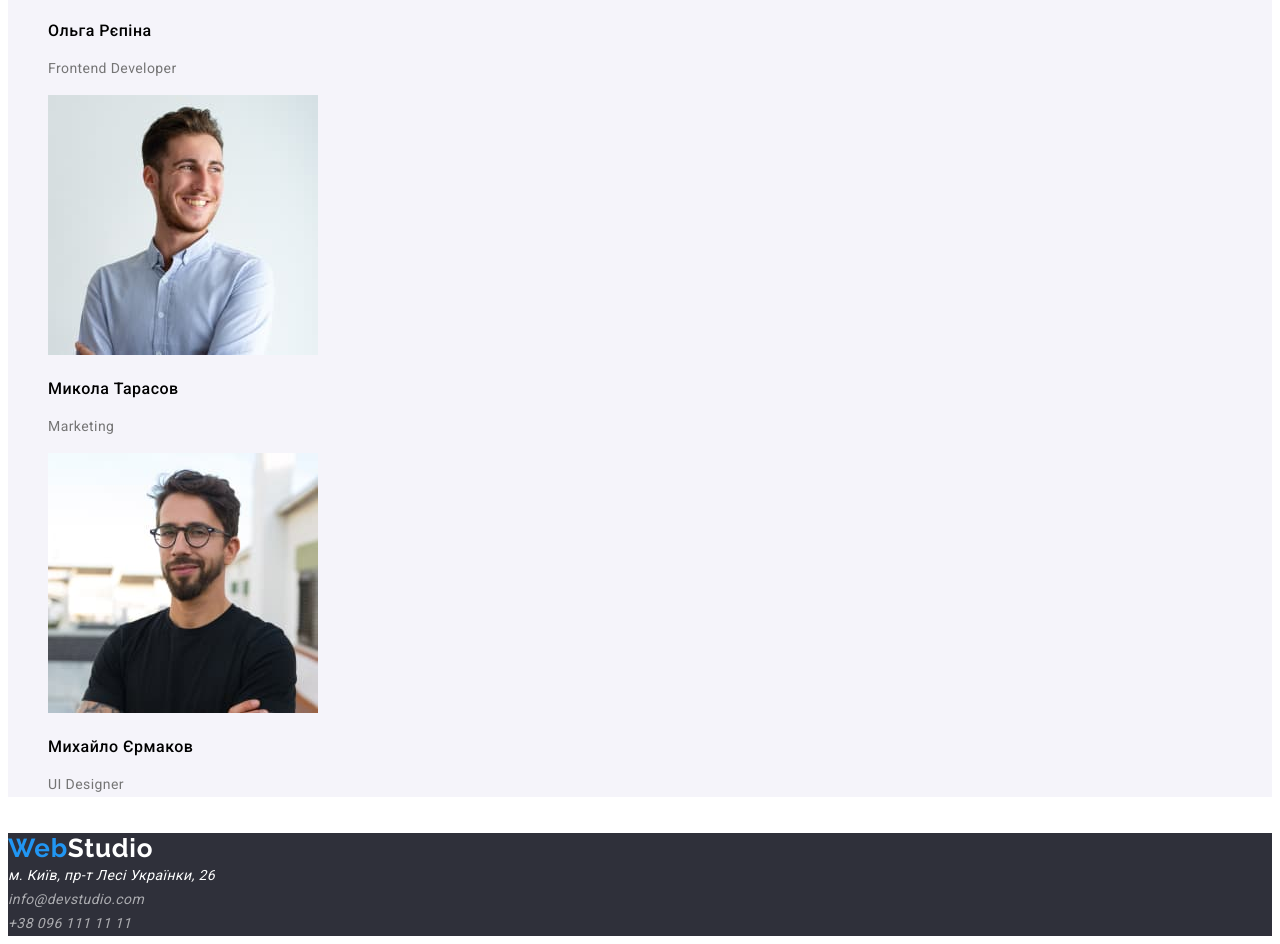
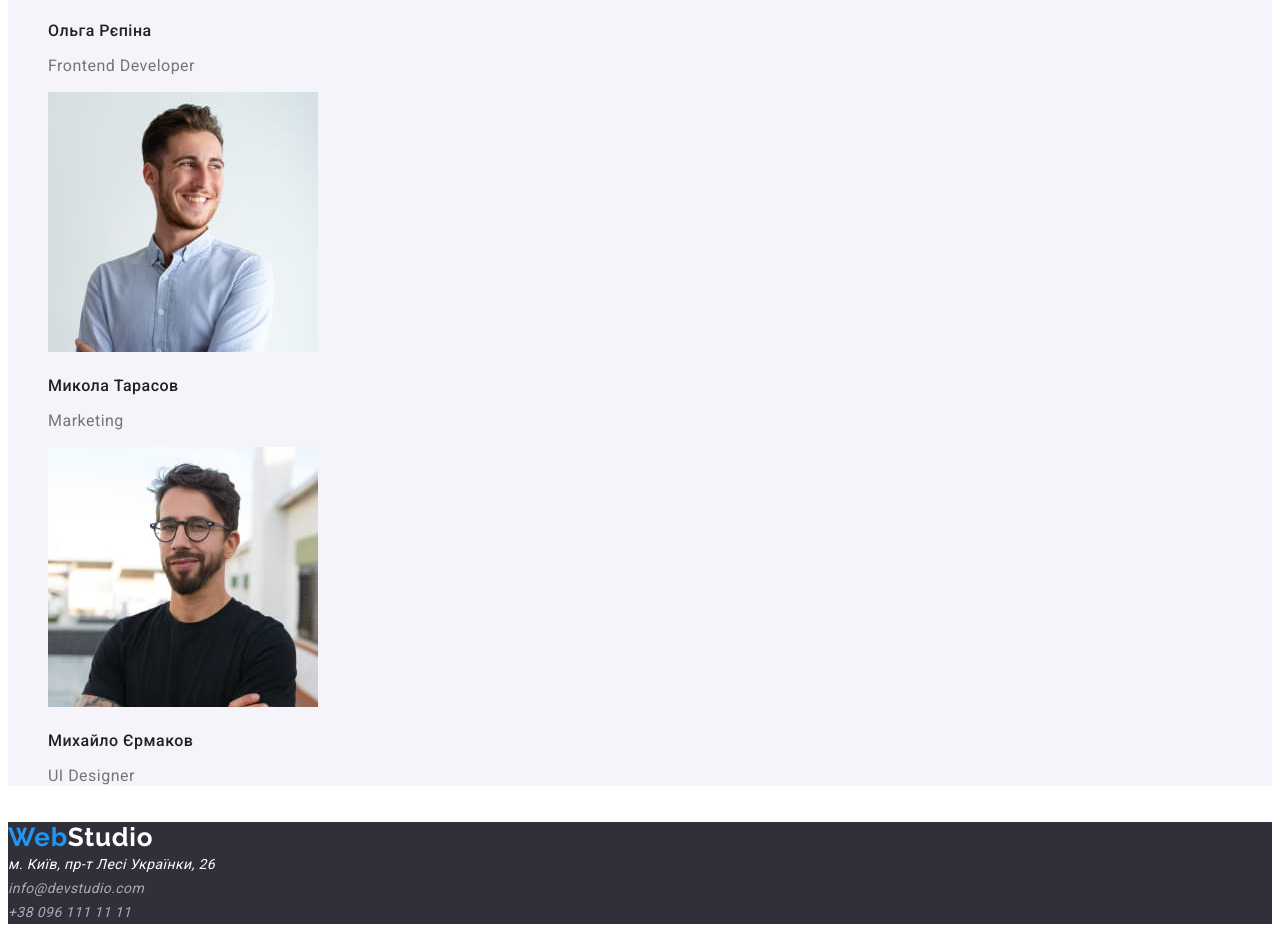
Before and after one commit to OlgaTikhonchik/goit-markup-hw-02, a plain HTML site: page index.html in a window 1280 px wide. Shown: the part 2316-3260 px from the top of the page. Drawn offline with Linux system fonts and the light colour scheme.

Commit message:
Небольшие дополнения к стилю

```diff
--- a/css/styles.css
+++ b/css/styles.css
@@ -11,7 +11,7 @@
 
 body {
     background-color: var(--primary-white-color);
-    color var(--primary-text-color);
+    color:var(--primary-text-color);
     font-family: 'Roboto', sans-serif;
     font-size: 14px;
     line-height: 1.2;
@@ -94,7 +94,6 @@ body {
 
 .button.primary {
     color: var(--white-color);
-
 }
 
 /* Feature */
@@ -145,6 +144,7 @@ body {
 }
 
 .text-teams {
+    color: var(--title-text-color);
     font-weight: 400;
     font-size: 16px;
     line-height: 1.18;
@@ -177,6 +177,7 @@ body {
     letter-spacing: 0.03em;
 
 }
+
 
 .contacts-list .link {
     color: rgba(255, 255, 255, 0.6);
@@ -217,6 +218,7 @@ body {
 
 }
 
+
 .title-gallery {
     font-weight: 700;
     font-size: 18px;
--- a/index.html
+++ b/index.html
@@ -15,7 +15,9 @@
     <!--Шапка сайта-->
     <header>
       <nav>
-        <a class="logo" href="./index.html"><span class="accent">Web</span>Studio</a>
+        <a class="logo" href="./index.html"
+          ><span class="accent">Web</span>Studio</a
+        >
 
         <ul class="site-nav list">
           <li><a href="" class="link current">Студія</a></li>
@@ -129,7 +131,7 @@
               height="260"
             />
             <h3 class="title-teams">Ольга Рєпіна</h3>
-            <p class="text">Frontend Developer</p>
+            <p class="text-teams">Frontend Developer</p>
           </li>
           <li>
             <img
@@ -139,7 +141,7 @@
               height="260"
             />
             <h3 class="title-teams">Микола Тарасов</h3>
-            <p class="text">Marketing</p>
+            <p class="text-teams">Marketing</p>
           </li>
           <li>
             <img
@@ -149,7 +151,7 @@
               height="260"
             />
             <h3 class="title-teams">Михайло Єрмаков</h3>
-            <p class="text">UI Designer</p>
+            <p class="text-teams">UI Designer</p>
           </li>
         </ul>
       </section>
```
